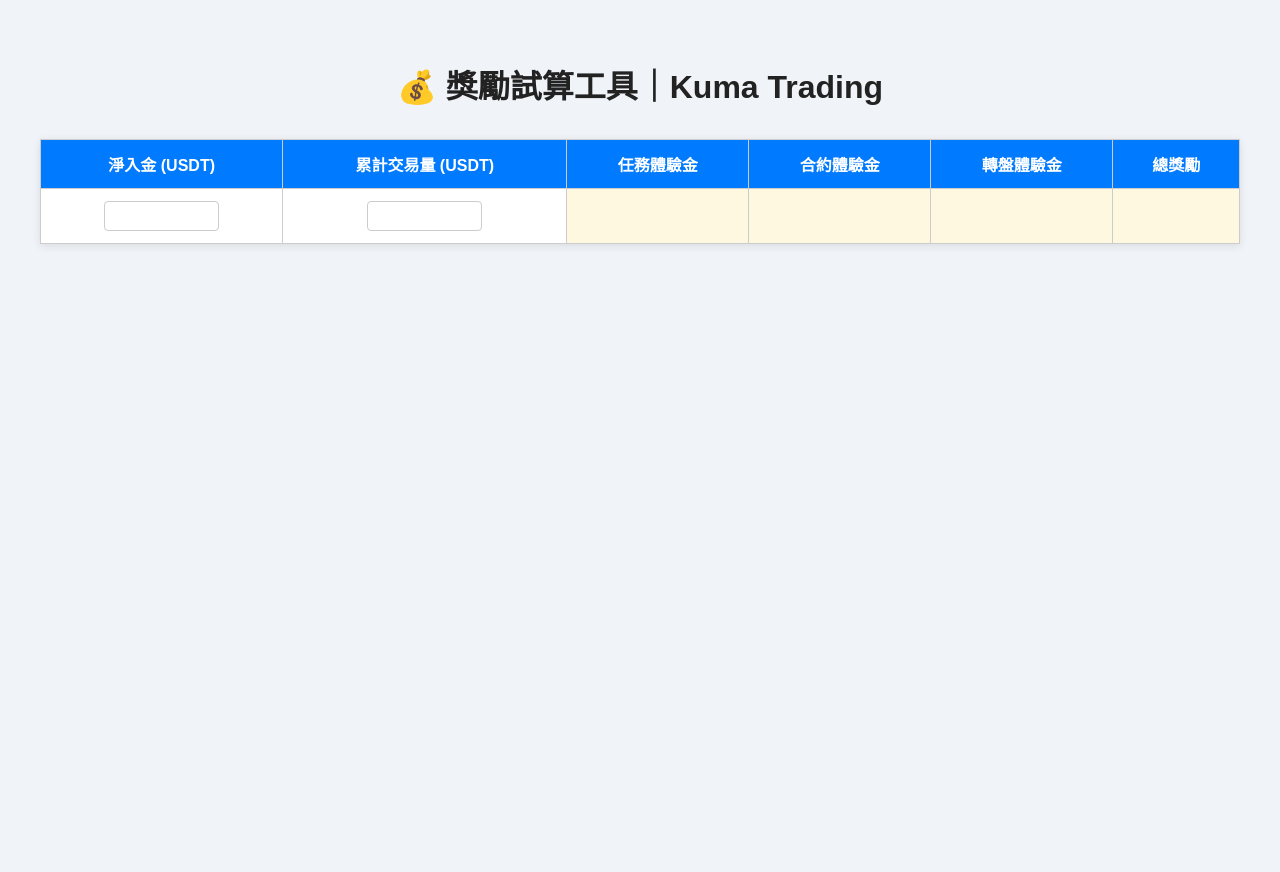
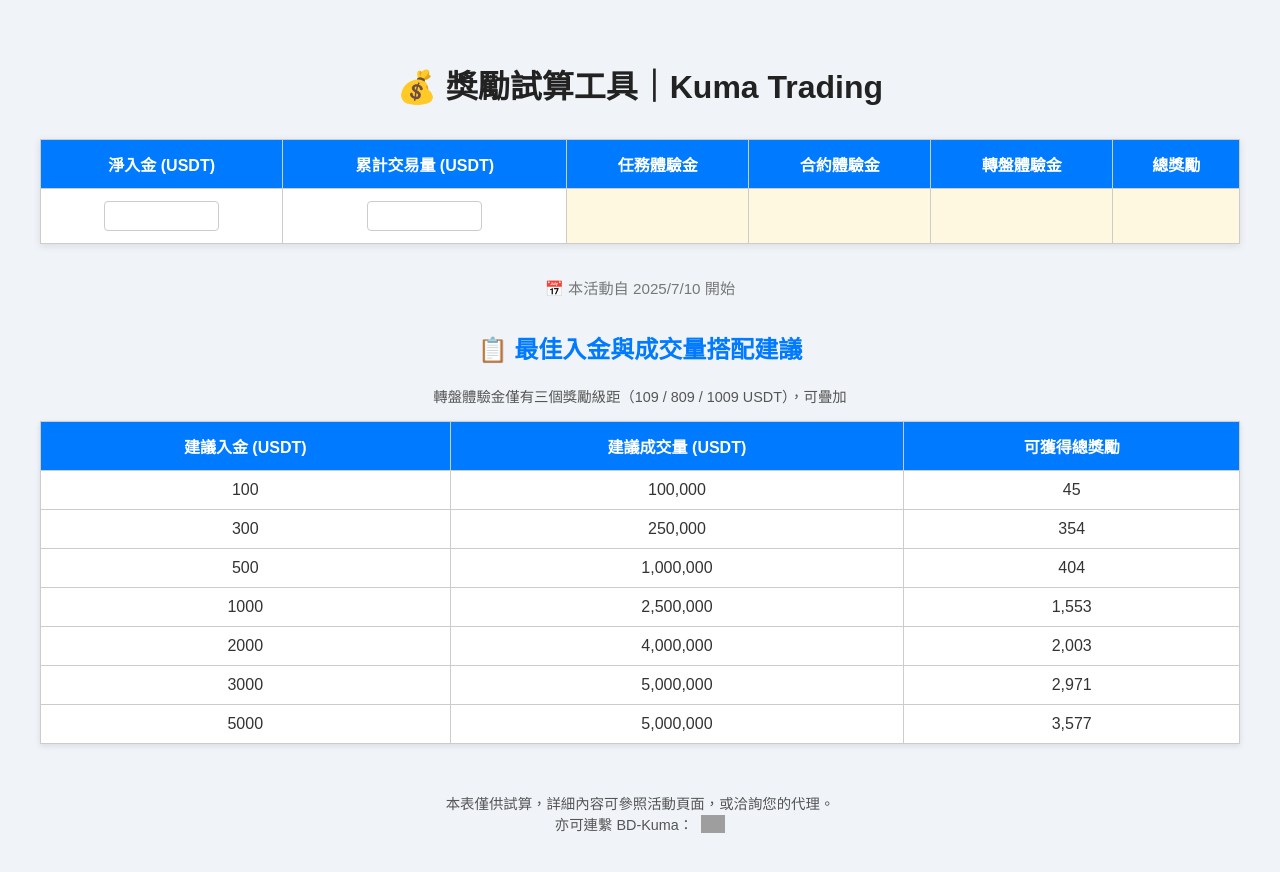
Before and after one commit to okilocrypto/Bittap-rewards, a plain HTML site: page index.html in a window 1280 px wide. Before the commit the page ends 800 px from the top, so only its background shows below. Drawn offline with Linux system fonts and the light colour scheme; grey boxes are pictures that could not be loaded.

Commit message:
Update index.html

```diff
--- a/index.html
+++ b/index.html
@@ -1,3 +1,4 @@
+
 <!DOCTYPE html>
 <html lang="zh-Hant">
 <head>
@@ -44,8 +45,7 @@
     const mission = [
       { d: 50, v: 10000, r: 5 }, { d: 100, v: 50000, r: 10 }, { d: 200, v: 100000, r: 15 },
       { d: 300, v: 300000, r: 20 }, { d: 500, v: 1000000, r: 50 }, { d: 1000, v: 2000000, r: 100 },
-      { d: 3000, v: 3000000, r: 300 }, { d: 5000, v: 5000000, r: 500 }, { d: 10000, v: 10000000, r: 1000 },
-      { d: 20000, v: 30000000, r: 2000 }, { d: 30000, v: 60000000, r: 3000 }, { d: 50000, v: 100000000, r: 5000 }
+      { d: 3000, v: 3000000, r: 300 }, { d: 5000, v: 5000000, r: 500 }
     ];
 
     const contract = [
@@ -59,8 +59,8 @@
 
     const getSum = (rules, deposit, volume, type) => {
       if (type === 'max') {
-        return rules.reduce((acc, r) =>
-          deposit >= r.d && volume >= r.v && r.r > acc ? r.r : acc, 0);
+        const valid = rules.filter(r => deposit >= r.d && volume >= r.v).map(r => r.r);
+        return valid.length ? Math.max(...valid) : 0;
       } else {
         return rules.reduce((acc, r) =>
           deposit >= r.d && volume >= r.v ? acc + r.r : acc, 0);
@@ -84,5 +84,38 @@
       });
     });
   </script>
+
+<p style="text-align:center; font-size: 0.95rem; color: #777;">📅 本活動自 2025/7/10 開始</p>
+
+<h2 style="margin-top: 2rem; font-size: 1.5rem; color: #007aff; text-align: center;">📋 最佳入金與成交量搭配建議</h2>
+<p style="text-align:center; font-size: 0.9rem; color: #555;">轉盤體驗金僅有三個獎勵級距（109 / 809 / 1009 USDT），可疊加</p>
+<table style="width: 100%; border-collapse: collapse; box-shadow: 0 2px 6px rgba(0,0,0,0.1);">
+  <thead style="background-color: #f5faff;">
+    <tr>
+      <th style="padding: 12px; border: 1px solid #ccc;">建議入金 (USDT)</th>
+      <th style="padding: 12px; border: 1px solid #ccc;">建議成交量 (USDT)</th>
+      <th style="padding: 12px; border: 1px solid #ccc;">可獲得總獎勵</th>
+    </tr>
+  </thead>
+  <tbody>
+    <tr><td style="padding:10px; border:1px solid #ccc;">100</td><td style="padding:10px; border:1px solid #ccc;">100,000</td><td style="padding:10px; border:1px solid #ccc;">45</td></tr>
+<tr><td style="padding:10px; border:1px solid #ccc;">300</td><td style="padding:10px; border:1px solid #ccc;">250,000</td><td style="padding:10px; border:1px solid #ccc;">354</td></tr>
+<tr><td style="padding:10px; border:1px solid #ccc;">500</td><td style="padding:10px; border:1px solid #ccc;">1,000,000</td><td style="padding:10px; border:1px solid #ccc;">404</td></tr>
+<tr><td style="padding:10px; border:1px solid #ccc;">1000</td><td style="padding:10px; border:1px solid #ccc;">2,500,000</td><td style="padding:10px; border:1px solid #ccc;">1,553</td></tr>
+<tr><td style="padding:10px; border:1px solid #ccc;">2000</td><td style="padding:10px; border:1px solid #ccc;">4,000,000</td><td style="padding:10px; border:1px solid #ccc;">2,003</td></tr>
+<tr><td style="padding:10px; border:1px solid #ccc;">3000</td><td style="padding:10px; border:1px solid #ccc;">5,000,000</td><td style="padding:10px; border:1px solid #ccc;">2,971</td></tr>
+<tr><td style="padding:10px; border:1px solid #ccc;">5000</td><td style="padding:10px; border:1px solid #ccc;">5,000,000</td><td style="padding:10px; border:1px solid #ccc;">3,577</td></tr>
+  </tbody>
+</table>
+
+
+<p style="text-align:center; font-size: 0.9rem; color: #555; margin-top: 3rem;">
+  本表僅供試算，詳細內容可參照活動頁面，或洽詢您的代理。<br/>
+  亦可連繫 BD-Kuma：
+  <a href="https://www.instagram.com/bittap_kuma?igsh=MXRiYmZkNWNkZTJjdw%3D%3D&utm_source=qr" target="_blank" style="text-decoration: none;">
+    <img src="https://upload.wikimedia.org/wikipedia/commons/a/a5/Instagram_icon.png" alt="IG" style="height: 18px; vertical-align: text-bottom; margin-left: 4px;" />
+  </a>
+</p>
+
 </body>
 </html>
```
